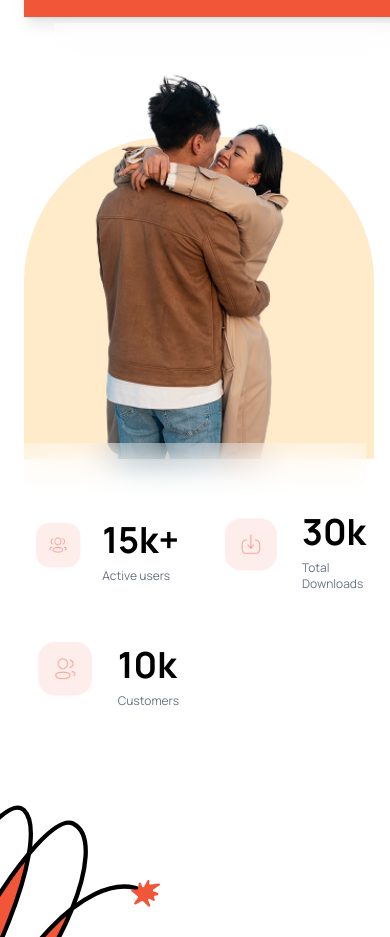
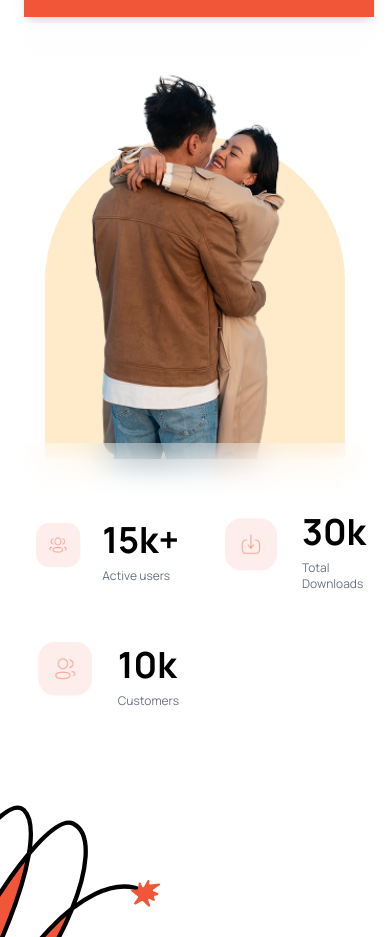
Before and after one commit to franicon/lovepulse, a Next.js app: page / in a window 390 px wide. Shown: the part 1360-2297 px from the top of the page. Built offline with nearby package versions, Linux system fonts and the light colour scheme.

Commit message:
first commit

```diff
--- a/components/Stats.tsx
+++ b/components/Stats.tsx
@@ -15,7 +15,7 @@ const StatsSection = () => {
                 </div>
 
                 {/* Middle Stat - 5-Star Review */}
-                <div className="relative mx-auto  md:mt-4 mt-20 bg-[#F25639] text-white rounded-t-[4rem] p-6 flex flex-col justify-center items-center shadow-lg 2xl:w-[380px] xl:w-[340px] lg:w-[250px] md:w-[190px] w-[450px] xl:py-18 md:py-0 py-18">
+                <div className="relative mx-auto  md:mt-4 mt-20 bg-[#F25639] text-white rounded-t-[4rem] p-6 flex flex-col justify-center items-center shadow-lg 2xl:w-[380px] xl:w-[340px] lg:w-[250px] md:w-[190px] w-[350px] xl:py-18 md:py-0 py-18">
                     <div className="absolute xl:-top-14 lg:-top-8 md:-top-4 -top-10  flex">
                         <Image src="/couple-1.png" alt="User 1" width={100} height={100} className="rounded-full border-3 border-white 2xl:h-25 xl:h-23 lg:h-18 md:h-14 h-20 w-auto" />
                         <Image src="/couple-2+.png" alt="User 2" width={100} height={100} className="rounded-full border-3 border-white 2xl:h-25 xl:h-23 lg:h-18 md:h-14 h-20 w-auto -ml-4" />
@@ -33,7 +33,7 @@ const StatsSection = () => {
 
                 {/* Third Stat - Hugging Couple */}
                 <div className="relative flex flex-col items-center justify-center md:mt-4 mt-20">
-                    <div className="bg-[#FFEACA]  rounded-t-[9rem] 2xl:w-[340px] xl:w-[300px] lg:w-[250px] md:w-[190px]  w-[350px] mx-auto px-5">
+                    <div className="bg-[#FFEACA]  rounded-t-[9rem] 2xl:w-[340px] xl:w-[300px] lg:w-[250px] md:w-[190px]  w-[300px] mx-auto px-5">
                         <Image src="/couples.png" alt="Couple Hugging" width={240} height={240} className="rounded-lg -mt-18 mx-auto" />
                     </div>
                 </div>
```
